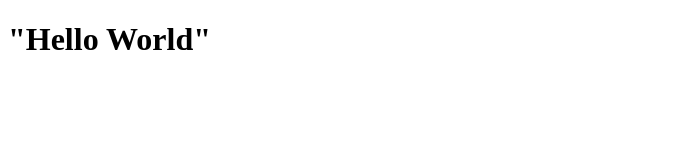
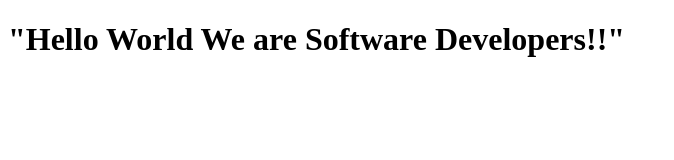
Before and after one commit to charlesgobina/Microverse-3, a plain HTML site: page fcc-test-suite-template-master/index.html in a window 1280 px wide. Shown: the whole page, without its empty margins (0-674 px from the left). Drawn offline with Linux system fonts and the light colour scheme.

Commit message:
Hello agian

```diff
--- a/fcc-test-suite-template-master/index.html
+++ b/fcc-test-suite-template-master/index.html
@@ -9,7 +9,7 @@
   <body>
     <script src="https://cdn.freecodecamp.org/testable-projects-fcc/v1/bundle.js"></script>
 
-    <h1>"Hello World"</h1>
+    <h1>"Hello World We are Software Developers!!"</h1>
     <script  src="js/index.js"></script>
   </body>
 </html>
```
